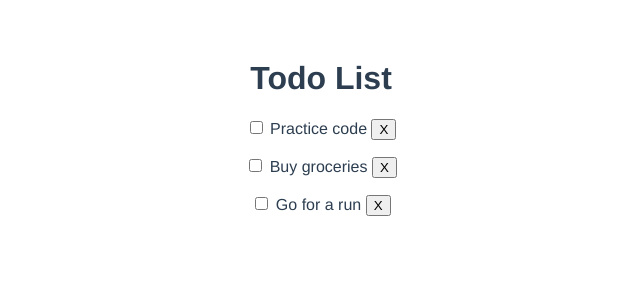
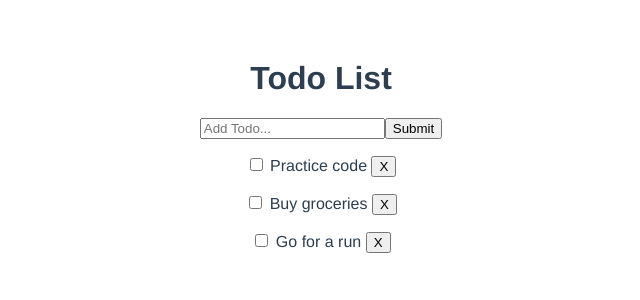
Before and after one commit to gwu205/vue-todo, a Vue app: page / in a window 1280 px wide. Shown: the top 300 px of the page, without its empty margins (319-959 px from the left). Built offline with nearby package versions, Linux system fonts and the light colour scheme.

Commit message:
add form submit for new todo item

```diff
--- a/src/App.vue
+++ b/src/App.vue
@@ -1,19 +1,22 @@
 <template>
   <div id="app">
     <Header />
+    <AddTodo />
     <Todos :todos="todos" v-on:del-todo="deleteTodo" />
   </div>
 </template>
 
 <script>
 import Todos from './components/Todos';
+import AddTodo from './components/AddTodo';
 import Header from './components/layout/Header';
 
 export default {
   name: 'app',
   components: {
     Header,
-    Todos
+    Todos,
+    AddTodo
   },
   data() {
     return {
--- /dev/null
+++ b/src/components/AddTodo.vue
@@ -0,0 +1,18 @@
+<template>
+    <div>
+        <form>
+            <input type="text" name="title" placeholder="Add Todo...">
+            <input type="submit" value="Submit" class="btn">
+        </form>
+    </div>
+</template>
+
+<script>
+export default {
+    name: "AddTodo"
+}
+</script>
+
+<style scoped>
+
+</style>
```
